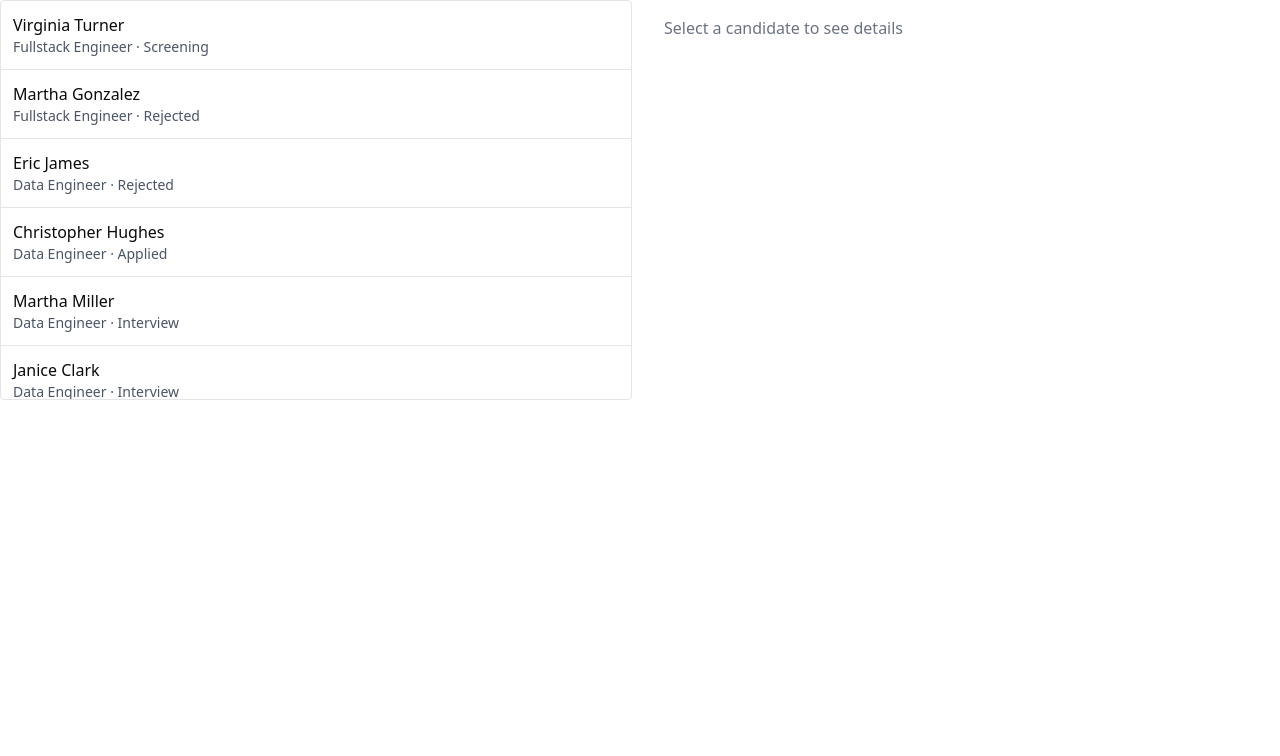
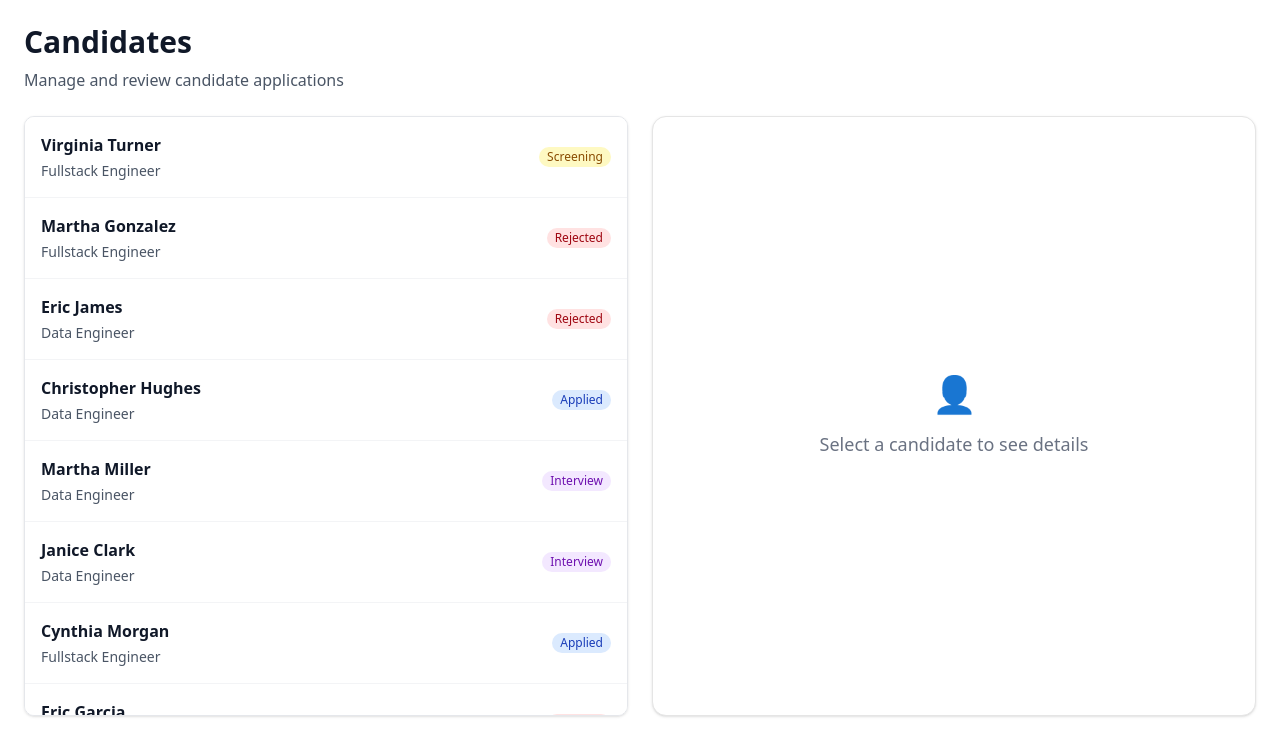
Before and after one commit to karinfdez/hiring-tool, a Next.js app: page / in a window 1280 px wide. Shown: the top 756 px of the page. Built offline with nearby package versions, Linux system fonts and the light colour scheme.

Commit message:
Add styling for candidates list and loading spinner

```diff
--- a/app/page.tsx
+++ b/app/page.tsx
@@ -5,6 +5,7 @@ import {useCandidates} from "@/app/hooks/useCandidates";
 import {CandidateRow} from '@/components/candidates/CandidateRow';
 import { Spinner } from '@/components/ui/spinner';
 import { CandidateDetail } from '@/components/candidates/CandidateDetail';
+import { Candidate } from '@/app/lib/types';
 
 export default function CandidatesPage() {
 
@@ -22,8 +23,15 @@ export default function CandidatesPage() {
 
   if(isLoading) {
     return (
-      <div className="flex h-40 items-center justify-center">
+      <div className="p-6 max-w-7xl mx-auto">
+        <div className="mb-6">
+          <h1 className="text-3xl font-bold text-gray-900">Candidates</h1>
+          <p className="text-gray-600 mt-2">Manage and review candidate applications</p>
+        </div>
+        <div className="flex flex-col items-center justify-center h-[600px] space-y-4">
           <Spinner className="h-12 w-12 text-muted-foreground" />
+          <p className="text-gray-600 text-lg">Fetching candidates...</p>
+        </div>
       </div>
     )
   }
@@ -37,12 +45,18 @@ export default function CandidatesPage() {
   }
 
   return (
-    <div className="flex gap-4">
+    <div className="p-6 max-w-7xl mx-auto">
+      <div className="mb-6">
+        <h1 className="text-3xl font-bold text-gray-900">Candidates</h1>
+        <p className="text-gray-600 mt-2">Manage and review candidate applications</p>
+      </div>
+
+      <div className="flex gap-6 h-[600px]">
         {/* Candidate virtualized list */}
         <div className="w-1/2">
           <div
             ref={parentRef}
-        className="h-[400px] overflow-auto border rounded"
+            className="h-full overflow-auto bg-white border border-gray-200 rounded-lg shadow-sm"
           >
         <div
           style={{
@@ -68,7 +82,8 @@ export default function CandidatesPage() {
 
         {/* Candidate detail */}
         <div className="w-1/2">
-        <CandidateDetail candidate={candidateId ? data.candidates.find(c => c.id === candidateId) : null} />
+          <CandidateDetail candidate={candidateId ? data.candidates.find((c: Candidate) => c.id === candidateId) : null} />
+        </div>
       </div>
     </div>
   );
--- a/components/candidates/CandidateDetail.tsx
+++ b/components/candidates/CandidateDetail.tsx
@@ -1,43 +1,90 @@
 import { Candidate } from '@/app/lib/types';
+import { Badge } from '@/components/ui/badge';
+import { Card, CardContent, CardHeader, CardTitle } from '@/components/ui/card';
 
 type CandidateDetailProps = {
   candidate: Candidate | null;
 };
 
+const getStageColor = (stage: string) => {
+  switch (stage) {
+    case 'Applied': return 'bg-blue-100 text-blue-800 border-blue-200';
+    case 'Screening': return 'bg-yellow-100 text-yellow-800 border-yellow-200';
+    case 'Interview': return 'bg-purple-100 text-purple-800 border-purple-200';
+    case 'Offer': return 'bg-green-100 text-green-800 border-green-200';
+    case 'Hired': return 'bg-emerald-100 text-emerald-800 border-emerald-200';
+    case 'Rejected': return 'bg-red-100 text-red-800 border-red-200';
+    default: return 'bg-gray-100 text-gray-800 border-gray-200';
+  }
+};
+
 export function CandidateDetail({ candidate }: CandidateDetailProps) {
   if (!candidate) {
     return (
-      <div className="p-4 text-gray-500">
-        Select a candidate to see details
+      <Card className="h-full">
+        <CardContent className="flex items-center justify-center h-full p-8">
+          <div className="text-center text-gray-500">
+            <div className="text-4xl mb-4">👤</div>
+            <p className="text-lg">Select a candidate to see details</p>
           </div>
+        </CardContent>
+      </Card>
     );
   }
 
   return (
-    <div className="p-4 space-y-4">
+    <Card className="h-full flex flex-col">
+      <div className="flex-1 flex flex-col justify-center items-center p-8">
+        <div className="text-center space-y-4 max-w-md w-full">
           <div>
-        <h2 className="text-lg font-semibold">{candidate.name}</h2>
-        <p className="text-sm text-gray-600">{candidate.role}</p>
+            <CardTitle className="text-2xl text-gray-900 mb-2">{candidate.name}</CardTitle>
+            <p className="text-gray-600 text-lg">{candidate.role}</p>
           </div>
+          <Badge className={`${getStageColor(candidate.stage)} font-medium px-4 py-1 text-sm`}>
+            {candidate.stage}
+          </Badge>
 
-      <div>
-        <h3 className="font-medium">Current Stage</h3>
-        <p className="text-sm">{candidate.stage}</p>
+          <div className="mt-8">
+            <h3 className="font-semibold text-gray-900 mb-4 flex items-center justify-center">
+              <span className="mr-2">📋</span>
+              Activity Timeline
+            </h3>
+            <div className="space-y-3 text-left">
+              {candidate.activities.map((activity, index) => (
+                <div key={activity.id} className="flex items-start space-x-3">
+                  <div className="flex-shrink-0 mt-1">
+                    <div className={`w-2 h-2 rounded-full ${
+                      index === candidate.activities.length - 1 ? 'bg-blue-500' : 'bg-gray-300'
+                    }`} />
                   </div>
-
-      <div>
-        <h3 className="font-medium">Activity Timeline</h3>
-        <ul className="space-y-2">
-          {candidate.activities.map(activity => (
-            <li key={activity.id} className="text-sm text-gray-700">
-              {activity.from} → {activity.to}{' '}
-              <span className="text-gray-400">
-                ({new Date(activity.timestamp).toLocaleString()})
-              </span>
-            </li>
-          ))}
-        </ul>
+                  <div className="flex-1 min-w-0">
+                    <div className="flex items-center space-x-2 text-sm">
+                      {activity.from && (
+                        <Badge variant="outline" className="text-xs">
+                          {activity.from}
+                        </Badge>
+                      )}
+                      <span className="text-gray-400">→</span>
+                      <Badge className={`text-xs ${getStageColor(activity.to)}`}>
+                        {activity.to}
+                      </Badge>
+                    </div>
+                    <p className="text-xs text-gray-500 mt-1">
+                      {new Date(activity.timestamp).toLocaleDateString('en-US', {
+                        month: 'short',
+                        day: 'numeric',
+                        year: 'numeric',
+                        hour: '2-digit',
+                        minute: '2-digit'
+                      })}
+                    </p>
                   </div>
                 </div>
+              ))}
+            </div>
+          </div>
+        </div>
+      </div>
+    </Card>
   );
 }
--- a/components/candidates/CandidateRow.tsx
+++ b/components/candidates/CandidateRow.tsx
@@ -1,9 +1,22 @@
 import { Candidate } from '@/app/lib/types';
+import { Badge } from '@/components/ui/badge';
 
 type CandidateRowProps = {
   candidate: Candidate;
   isSelected: boolean;
   onSelect: (id: string) => void;
+};
+
+const getStageColor = (stage: string) => {
+  switch (stage) {
+    case 'Applied': return 'bg-blue-100 text-blue-800';
+    case 'Screening': return 'bg-yellow-100 text-yellow-800';
+    case 'Interview': return 'bg-purple-100 text-purple-800';
+    case 'Offer': return 'bg-green-100 text-green-800';
+    case 'Hired': return 'bg-emerald-100 text-emerald-800';
+    case 'Rejected': return 'bg-red-100 text-red-800';
+    default: return 'bg-gray-100 text-gray-800';
+  }
 };
 
 export function CandidateRow({
@@ -14,13 +27,18 @@ export function CandidateRow({
   return (
     <div
       onClick={() => onSelect(candidate.id)}
-      className={`border-b p-3 cursor-pointer ${
-        isSelected ? 'bg-gray-100' : ''
+      className={`border-b border-gray-100 p-4 cursor-pointer transition-colors hover:bg-gray-50 ${
+        isSelected ? 'bg-blue-50 border-blue-200' : ''
       }`}
     >
-      <div className="font-medium">{candidate.name}</div>
-      <div className="text-sm text-gray-600">
-        {candidate.role} · {candidate.stage}
+      <div className="flex items-center justify-between">
+        <div className="flex-1">
+          <div className="font-semibold text-gray-900 mb-1">{candidate.name}</div>
+          <div className="text-sm text-gray-600">{candidate.role}</div>
+        </div>
+        <Badge className={`${getStageColor(candidate.stage)} border-0 font-medium`}>
+          {candidate.stage}
+        </Badge>
       </div>
     </div>
   );
```
Lines whose indentation alone changed are shown as unchanged.
